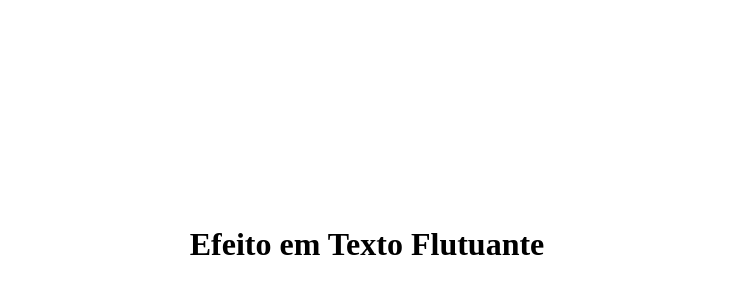
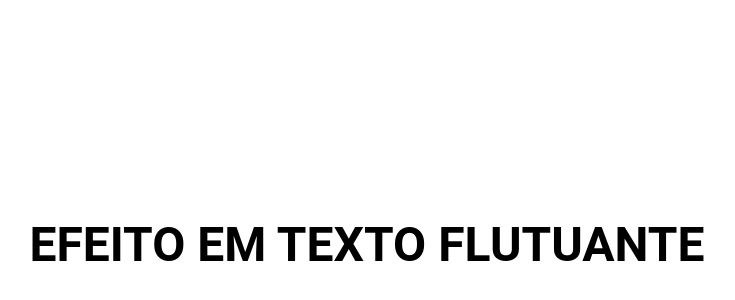
Before and after one commit to MarceloCLopes/textHoverEffect, a plain HTML site: page index.html in a window 1280 px wide. Shown: the part 156-456 px from the top of the page, without its empty margins (273-1008 px from the left). Drawn offline with Linux system fonts and the light colour scheme.

Commit message:
Estilo da fonte do título

```diff
--- a/style.css
+++ b/style.css
@@ -23,3 +23,10 @@ body {
   align-items: center;
   text-align: center;
 }
+
+.title {
+  font-size: 3rem;
+  padding: 0.5rem 0;
+  text-transform: uppercase;
+  font-family: "Roboto", sans-serif;
+}
```
